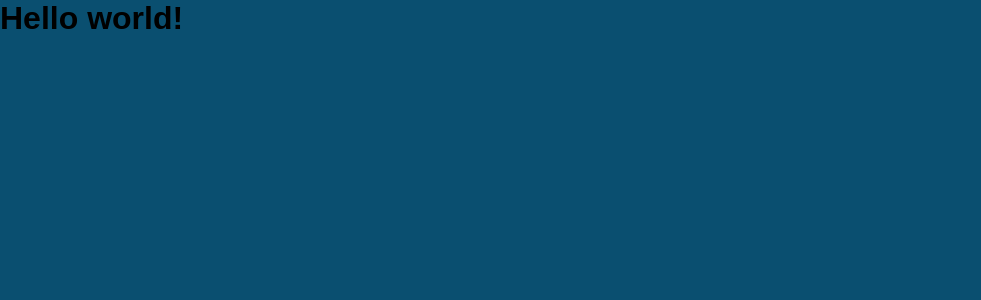
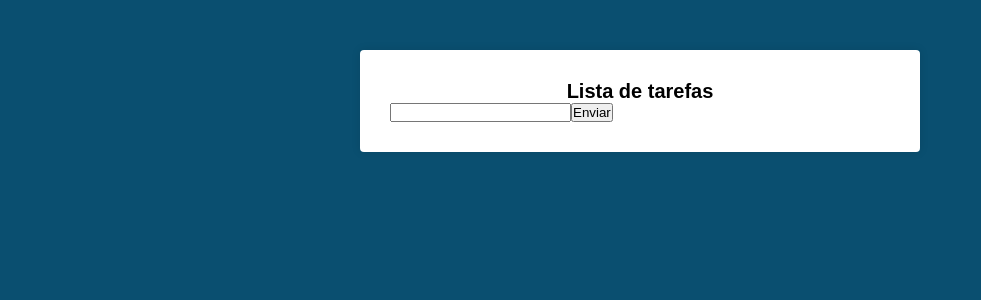
Before and after one commit to AlvesKZ/lista-de-tarefas-react, a React (Create React App) app: page / in a window 1280 px wide. Shown: the top 300 px of the page, without its empty margins (0-981 px from the left). Built offline with nearby package versions, Linux system fonts and the light colour scheme.

Commit message:
Cria componente principal

```diff
--- a/src/App.js
+++ b/src/App.js
@@ -1,6 +1,7 @@
 import React from "react";
+import Main from "./components/Main";
 import './App.css';
 
 export default function App() {
-  return <h1>Hello world!</h1>;
+  return <Main />;
 }
--- /dev/null
+++ b/src/components/Main.css
@@ -0,0 +1,13 @@
+.main {
+  background-color: #fff;
+  padding: 30px;
+  margin: 50px auto;
+  max-width: 500px;
+  border-radius: 4px;
+  box-shadow: 0 0 10px rgb(0, 0, 0, 0.1);
+}
+
+.main h1 {
+  font-size: 20px;
+  text-align: center;
+}
--- /dev/null
+++ b/src/components/Main.js
@@ -0,0 +1,28 @@
+import React, { Component } from "react";
+import './Main.css'
+
+export default class Main extends Component {
+  state = {
+    novaTarefa: '',
+  };
+
+  handleChange = (e) => {
+    this.setState({
+      novaTarefa: e.target.value
+    });
+  }
+
+  render() {
+    const { novaTarefa } = this.state;
+    return (
+      <div className="main">
+        <h1>Lista de tarefas</h1>
+
+        <form action="#">
+          <input onChange={this.handleChange} type="text" />
+          <button type="submit">Enviar</button>
+        </form>
+      </div>
+    );
+  }
+}
```
Also changed, not shown: eslint.config.mjs (+10 -7 lines).
